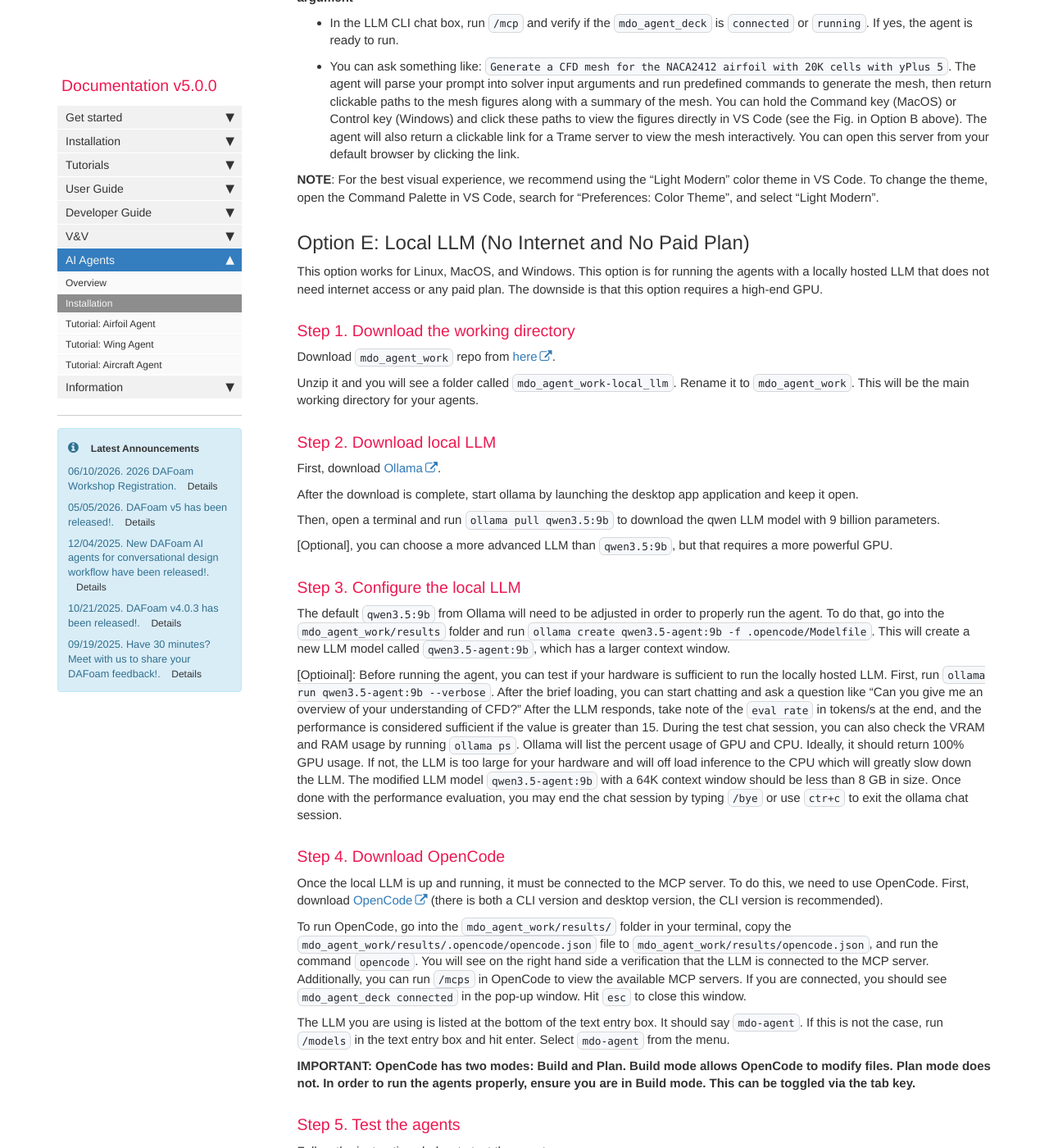
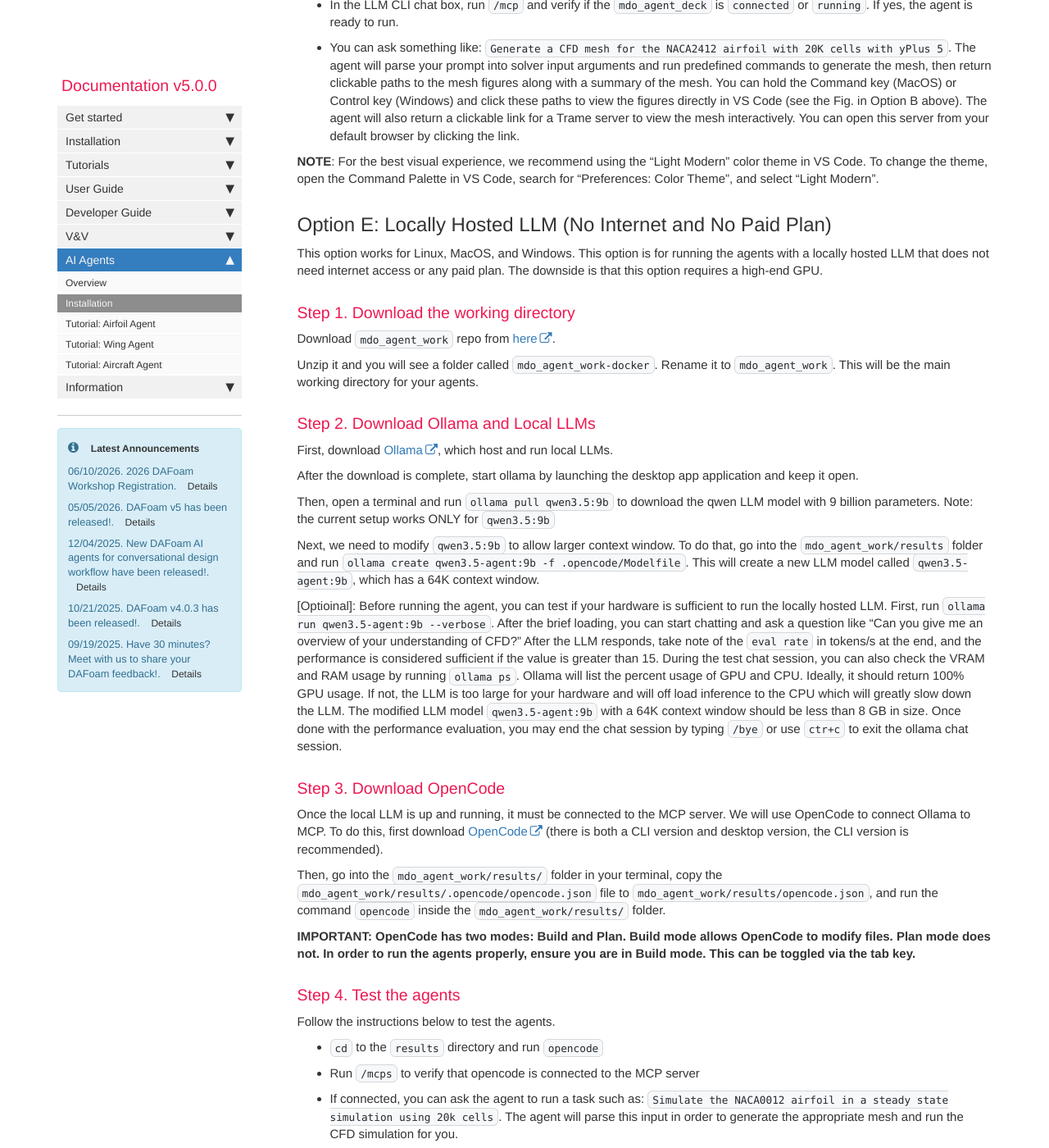
Before and after one commit to DAFoam/DAFoam.github.io, a Jekyll site: the page built from pages/mydoc/mydoc_ai_agent_installation.md, in a window 1280 px wide and 1400 px high, scrolled down 8495 px. Shown: the whole window at 82% size. Built offline with Jekyll 4.4.1, drawn with Linux system fonts in a browser that asks for light colours; comment, search, counter and statistics services are not loaded; some of the changed text lies outside the part shown.

Commit message:
content update

```diff
--- a/pages/mydoc/mydoc_ai_agent_installation.md
+++ b/pages/mydoc/mydoc_ai_agent_installation.md
@@ -322,43 +322,39 @@ agent --yolo
 
 **NOTE**: For the best visual experience, we recommend using the "Light Modern" color theme in VS Code. To change the theme, open the Command Palette in VS Code, search for "Preferences: Color Theme", and select "Light Modern".
 
-## Option E: Local LLM (No Internet and No Paid Plan)
+## Option E: Locally Hosted LLM (No Internet and No Paid Plan)
 
 This option works for Linux, MacOS, and Windows. This option is for running the agents with a locally hosted LLM that does not need internet access or any paid plan. The downside is that this option requires a high-end GPU.
 
 ### Step 1. Download the working directory
 
-Download `mdo_agent_work` repo from [here](https://github.com/DAFoam/mdo_agent_work/archive/refs/heads/local_llm.zip).
+Download `mdo_agent_work` repo from [here](https://github.com/DAFoam/mdo_agent_work/archive/refs/heads/docker.zip).
 
-Unzip it and you will see a folder called `mdo_agent_work-local_llm`. Rename it to `mdo_agent_work`. This will be the main working directory for your agents.
+Unzip it and you will see a folder called `mdo_agent_work-docker`. Rename it to `mdo_agent_work`. This will be the main working directory for your agents.
 
-### Step 2. Download local LLM
+### Step 2. Download Ollama and Local LLMs
 
-First, download [Ollama](https://ollama.com/download).
+First, download [Ollama](https://ollama.com/download), which host and run local LLMs.
 
 After the download is complete, start ollama by launching the desktop app application and keep it open.
 
-Then, open a terminal and run `ollama pull qwen3.5:9b` to download the qwen LLM model with 9 billion parameters.
+Then, open a terminal and run `ollama pull qwen3.5:9b` to download the qwen LLM model with 9 billion parameters. Note: the current setup works ONLY for `qwen3.5:9b`
 
-[Optional], you can choose a more advanced LLM than `qwen3.5:9b`, but that requires a more powerful GPU.
-
-### Step 3. Configure the local LLM
-
-The default `qwen3.5:9b` from Ollama will need to be adjusted in order to properly run the agent. To do that, go into the `mdo_agent_work/results` folder and run `ollama create qwen3.5-agent:9b -f .opencode/Modelfile`. This will create a new LLM model called `qwen3.5-agent:9b`, which has a larger context window.
+Next, we need to modify `qwen3.5:9b` to allow larger context window. To do that, go into the `mdo_agent_work/results` folder and run `ollama create qwen3.5-agent:9b -f .opencode/Modelfile`. This will create a new LLM model called `qwen3.5-agent:9b`, which has a 64K context window.
 
 [Optioinal]: Before running the agent, you can test if your hardware is sufficient to run the locally hosted LLM. First, run `ollama run qwen3.5-agent:9b --verbose`. After the brief loading, you can start chatting and ask a question like "Can you give me an overview of your understanding of CFD?" After the LLM responds, take note of the `eval rate` in tokens/s at the end, and the performance is considered sufficient if the value is greater than 15. During the test chat session, you can also check the VRAM and RAM usage by running `ollama ps`. Ollama will list the percent usage of GPU and CPU. Ideally, it should return 100% GPU usage. If not, the LLM is too large for your hardware and will off load inference to the CPU which will greatly slow down the LLM. The modified LLM model `qwen3.5-agent:9b` with a 64K context window should be less than 8 GB in size. Once done with the performance evaluation, you may end the chat session by typing `/bye` or use `ctr+c` to exit the ollama chat session.
 
-### Step 4. Download OpenCode
+### Step 3. Download OpenCode
 
-Once the local LLM is up and running, it must be connected to the MCP server. To do this, we need to use OpenCode. First, download [OpenCode](https://opencode.ai/download) (there is both a CLI version and desktop version, the CLI version is recommended).
+Once the local LLM is up and running, it must be connected to the MCP server. We will use OpenCode to connect Ollama to MCP. To do this, first download [OpenCode](https://opencode.ai/download) (there is both a CLI version and desktop version, the CLI version is recommended).
 
-To run OpenCode, go into the `mdo_agent_work/results/` folder in your terminal, copy the `mdo_agent_work/results/.opencode/opencode.json` file to `mdo_agent_work/results/opencode.json`, and run the command `opencode`. You will see on the right hand side a verification that the LLM is connected to the MCP server. Additionally, you can run `/mcps` in OpenCode to view the available MCP servers. If you are connected, you should see `mdo_agent_deck connected` in the pop-up window. Hit `esc` to close this window.
+Then, go into the `mdo_agent_work/results/` folder in your terminal, copy the `mdo_agent_work/results/.opencode/opencode.json` file to `mdo_agent_work/results/opencode.json`, and run the command `opencode` inside the `mdo_agent_work/results/` folder.
 
-The LLM you are using is listed at the bottom of the text entry box. It should say `mdo-agent`. If this is not the case, run `/models` in the text entry box and hit enter. Select `mdo-agent` from the menu.
+[Checks]: You will see on the right hand side a verification that the LLM is connected to the MCP server. Additionally, you can run `/mcps` in OpenCode to view the available MCP servers. If you are connected, you should see `mdo_agent_deck connected` in the pop-up window. Hit `esc` to close this window. The LLM you are using is listed at the bottom of the text entry box. It should say `mdo-agent`. If this is not the case, run `/models` in the text entry box and hit enter. Select `mdo-agent` from the menu.
 
 **IMPORTANT: OpenCode has two modes: Build and Plan. Build mode allows OpenCode to modify files. Plan mode does not. In order to run the agents properly, ensure you are in Build mode. This can be toggled via the tab key.**
 
-### Step 5. Test the agents
+### Step 4. Test the agents
 Follow the instructions below to test the agents.
 
 - `cd` to the `results` directory and run `opencode`
```
